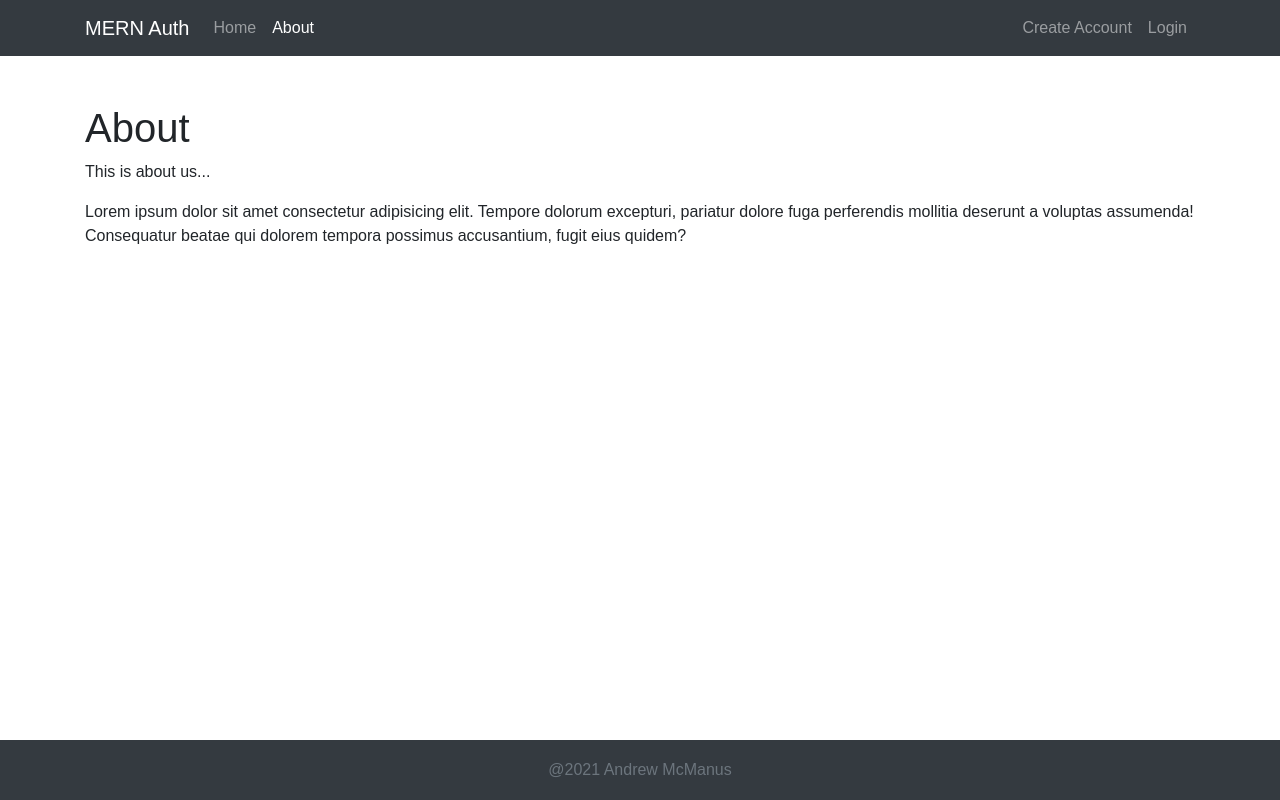
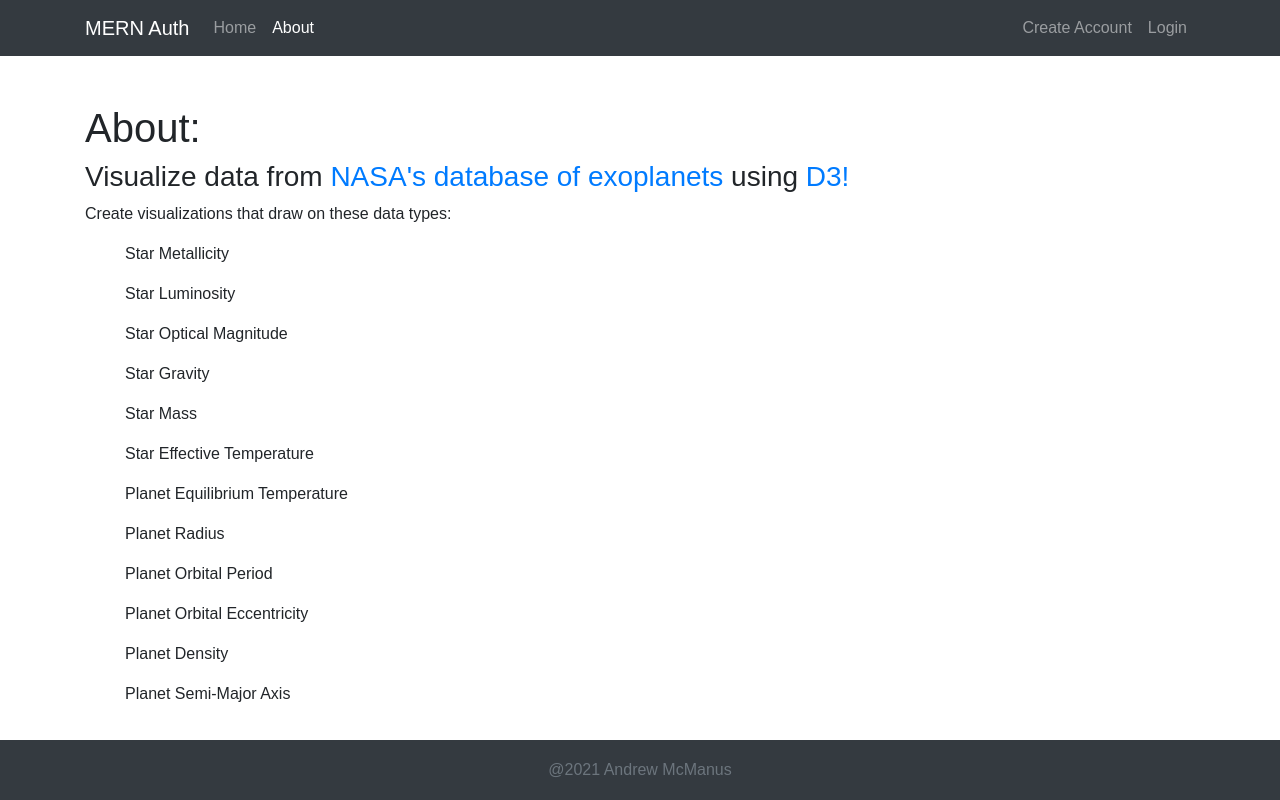
Before and after one commit to andrewemcmanus/exoplanets-frontend, a React (Create React App) app: page /about in a window 1280 px wide. Built offline with nearby package versions, Linux system fonts and the light colour scheme; no server answers.

Commit message:
update [About], add sample in [Welcome]

```diff
--- a/src/components/About.js
+++ b/src/components/About.js
@@ -3,13 +3,23 @@ import React from 'react';
 const About = () => {
     return (
         <div>
-            <h1>About</h1>
-            <p>This is about us...</p>
-            <p>Lorem ipsum dolor sit amet consectetur adipisicing elit.
-                Tempore dolorum excepturi, pariatur dolore fuga perferendis
-                mollitia deserunt a voluptas assumenda! Consequatur beatae qui
-                dolorem tempora possimus accusantium, fugit eius quidem?
-            </p>
+            <h1>About:</h1>
+            <h3>Visualize data from <a href="https://exoplanetarchive.ipac.caltech.edu/index.html">NASA's database of exoplanets</a> using <a href="https://d3js.org/D3">D3!</a></h3>
+          <p>Create visualizations that draw on these data types:</p>
+            <ul>
+              <p>Star Metallicity</p>
+              <p>Star Luminosity</p>
+              <p>Star Optical Magnitude</p>
+              <p>Star Gravity</p>
+              <p>Star Mass</p>
+              <p>Star Effective Temperature</p>
+              <p>Planet Equilibrium Temperature</p>
+              <p>Planet Radius</p>
+              <p>Planet Orbital Period</p>
+              <p>Planet Orbital Eccentricity</p>
+              <p>Planet Density</p>
+              <p>Planet Semi-Major Axis</p>
+            </ul>
         </div>
     )
 }
--- a/src/components/Welcome.js
+++ b/src/components/Welcome.js
@@ -4,7 +4,7 @@ import rd3 from 'react-d3-library';
 // import Comment from './Comment.js'
 import SystemNames from './SystemNames'
 // import ForceDirectedGraphCanvas from './ForceDirectedGraphCanvas'
-// import StreamgraphTransitions from './StreamgraphTransitions'
+import StreamgraphTransitions from './StreamgraphTransitions'
 // import node from 'd3file'; <Comment />
 
 
@@ -12,7 +12,8 @@ import SystemNames from './SystemNames'
 const Welcome = () => {
     return (
         <div>
-            <h1>Welcome</h1>
+            <StreamgraphTransitions />
+            <h1>Visualize Exoplanetary Systems in D3!</h1>
             <SystemNames />
 
         </div>
```
